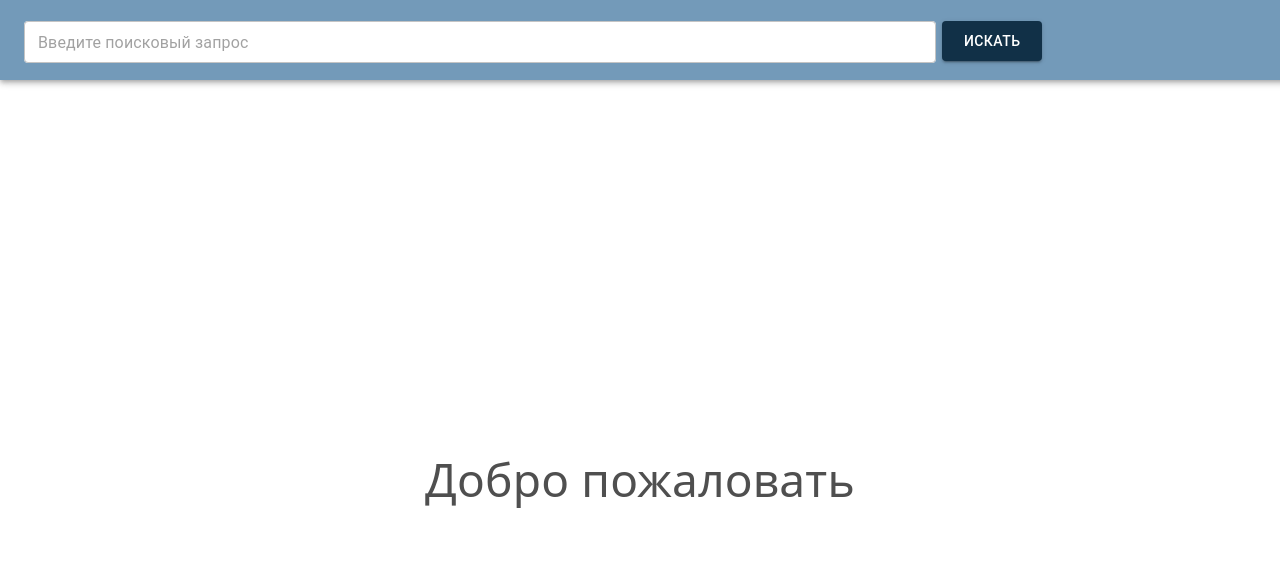
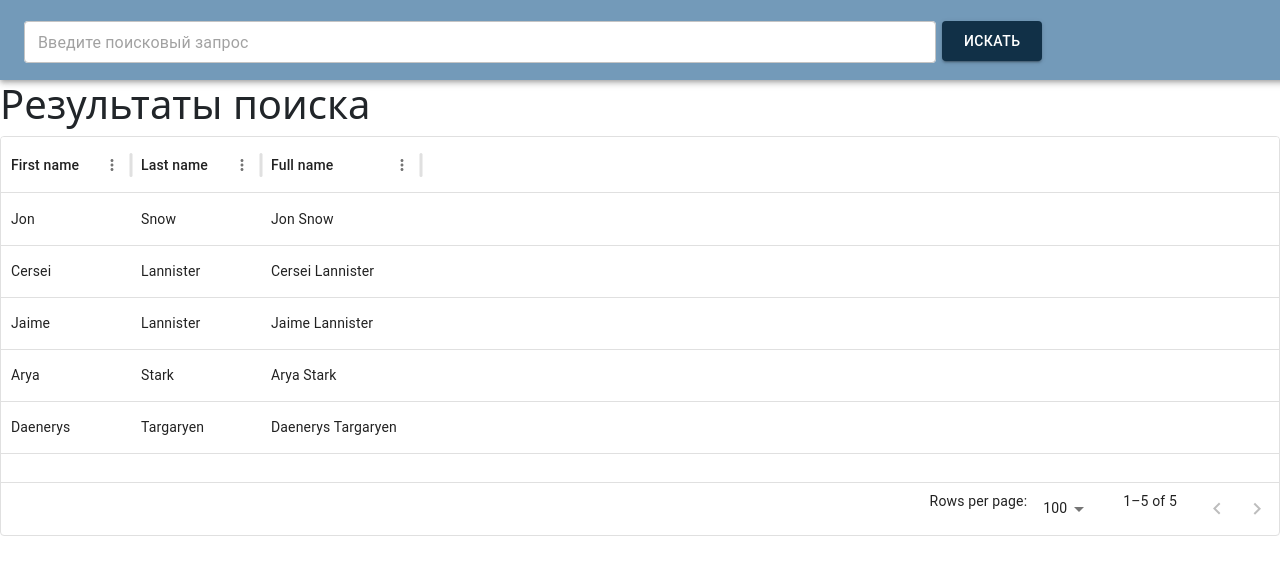
Before and after one commit to ArthurFloyd/my-app, a React (Create React App) app: page / in a window 1280 px wide. Shown: the top 574 px of the page. Built offline with nearby package versions, Linux system fonts and the light colour scheme; no server answers.

Commit message:
create search result page

```diff
--- a/package.json
+++ b/package.json
@@ -10,6 +10,7 @@
     "@fontsource/roboto": "^5.0.14",
     "@mui/icons-material": "^5.16.7",
     "@mui/material": "^5.16.7",
+    "@mui/x-data-grid": "^7.12.1",
     "@reduxjs/toolkit": "^2.2.7",
     "@testing-library/jest-dom": "^5.17.0",
     "@testing-library/react": "^13.4.0",
--- a/src/App.jsx
+++ b/src/App.jsx
@@ -1,7 +1,8 @@
 import { Provider } from 'react-redux';
 
 import NavBar from './components/NavBar';
-import HomePage from './components/Home';
+// import HomePage from './components/Home';
+import SearchPage from './components/Search';
 import { store } from './store/index.js';
 
 import 'bootstrap/dist/css/bootstrap.min.css';
@@ -10,7 +11,8 @@ import './App.scss';
 const App = () => (
   <Provider store={store}>
     <NavBar />
-    <HomePage />
+    {/* <HomePage /> */}
+    <SearchPage />
   </Provider>
 );
 
--- a/src/api/githubRepoApi.js
+++ b/src/api/githubRepoApi.js
@@ -2,10 +2,10 @@ import { createApi, fetchBaseQuery } from '@reduxjs/toolkit/query/react';
 
 export const githubReposApi = createApi({
   reducerPath: 'repos',
-  baseQuery: fetchBaseQuery({ baseUrl: '/search/repositories?q=' }),
+  baseQuery: fetchBaseQuery({ baseUrl: '/search/repositories' }),
   endpoints: (builder) => ({
     getRepos: builder.query({
-      query: (repo) => repo,
+      query: (repo) => `?q=${repo}`,
     }),
   }),
 });
--- /dev/null
+++ b/src/components/Search.jsx
@@ -0,0 +1,34 @@
+import * as React from 'react';
+import Box from '@mui/material/Box';
+import { DataGrid } from '@mui/x-data-grid';
+
+const rows = [
+  { id: 1, lastName: 'Snow', firstName: 'Jon' },
+  { id: 2, lastName: 'Lannister', firstName: 'Cersei' },
+  { id: 3, lastName: 'Lannister', firstName: 'Jaime' },
+  { id: 4, lastName: 'Stark', firstName: 'Arya' },
+  { id: 5, lastName: 'Targaryen', firstName: 'Daenerys' },
+];
+const getFullName = (value, row) => `${row.firstName || ''} ${row.lastName || ''}`;
+
+const columns = [
+  { field: 'firstName', headerName: 'First name', width: 130 },
+  { field: 'lastName', headerName: 'Last name', width: 130 },
+  {
+    field: 'fullName',
+    headerName: 'Full name',
+    width: 160,
+    valueGetter: getFullName,
+  },
+];
+
+const SearchPage = () => (
+  <div>
+    <h1>Результаты поиска</h1>
+    <Box sx={{ height: 400, width: '100%' }}>
+      <DataGrid rows={rows} columns={columns} />
+    </Box>
+  </div>
+);
+
+export default SearchPage;
```
Also changed, not shown: 1 other file (tests, documents, lock files or other folders).
